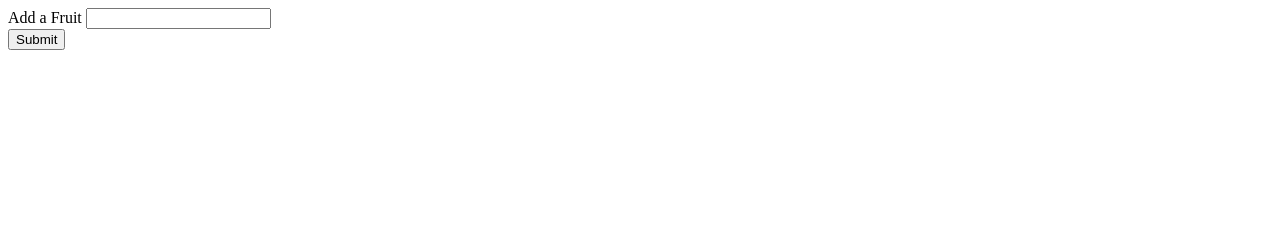
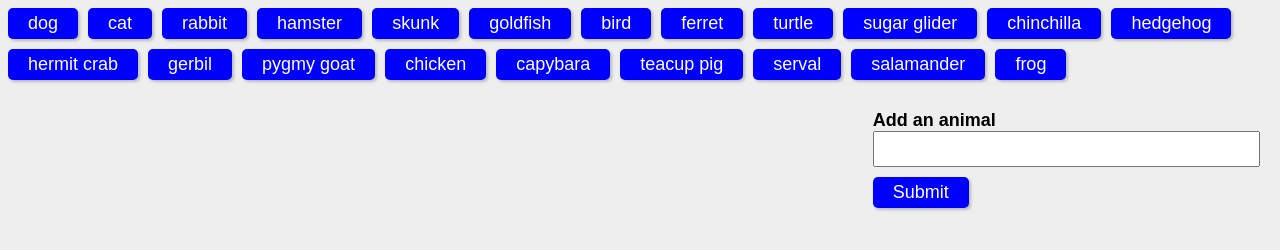
Before and after one commit to osmannabieconteh/a.jax-, a plain HTML site: page index.html in a window 1280 px wide. Drawn offline with nearby package versions, Linux system fonts and the light colour scheme.

Commit message:
newchanges

```diff
--- a/index.html
+++ b/index.html
@@ -10,13 +10,12 @@
 </head>
 
 <body>
-
     <div id="animal-buttons">
 
     </div>
 
     <form id="animal-form">
-        <label for="animal-input">Add a Fruit</label>
+        <label for="animal-input">Add an animal</label>
         <input type="text" id="animal-input"><br>
         <input id="add-animal" type="submit" value="Submit">
     </form>
--- a/open.js
+++ b/open.js
@@ -1,17 +1,11 @@
 $(document).ready(function () {
 
-    var foodBly = ["Beans", "Lentils Peas", "soya", "plantains", "cassava",
-        "mango", "orangs", "grapes", "Wheat", "barley", "bulgur", "oatmeal",
-         "rye", "walnuts", "almonds", "pumpkin", "flax", "sesame", "quinoa", "plum",
+    var animals = [
+        "dog", "cat", "rabbit", "hamster", "skunk", "goldfish",
+        "bird", "ferret", "turtle", "sugar glider", "chinchilla",
+        "hedgehog", "hermit crab", "gerbil", "pygmy goat", "chicken",
+        "capybara", "teacup pig", "serval", "salamander", "frog"
     ];
-
-
-
-
-
-
-
-
 
 
     function populateButtons(arrayToUse, classToAdd, areaToAddTo) {
--- a/style.css
+++ b/style.css
@@ -0,0 +1,54 @@
+body {
+    font: 18px arial, sans-serif;
+    background: #eee;
+  }
+
+  #animals {
+    width: 70%;
+  }
+
+  .animal-item {
+    float: left;
+    padding: 10px;
+  }
+
+  form {
+    float: right;
+    width: 30%;
+    padding: 20px;
+  }
+
+  label {
+    display: blue;
+    margin-bottom: 10px;
+    font-weight: 700;
+  }
+
+  input[type="text"] {
+    width: 100%;
+    height: 30px;
+    margin-bottom: 10px;
+    font-size: 18px;
+  }
+
+  button,
+  input[type="submit"] {
+    padding: 5px 20px;
+    margin: 0 10px 10px 0;
+    font-size: 18px;
+    color: #fff;
+    cursor: pointer;
+    background: blue;
+    border: 0;
+    border-radius: 5px;
+    box-shadow: 2px 2px 3px #bbb;
+  }
+
+  button:hover,
+  input[type="submit"]:hover {
+    background: whitesmoke;
+  }
+
+  button.active {
+    background:green;
+  }
```
